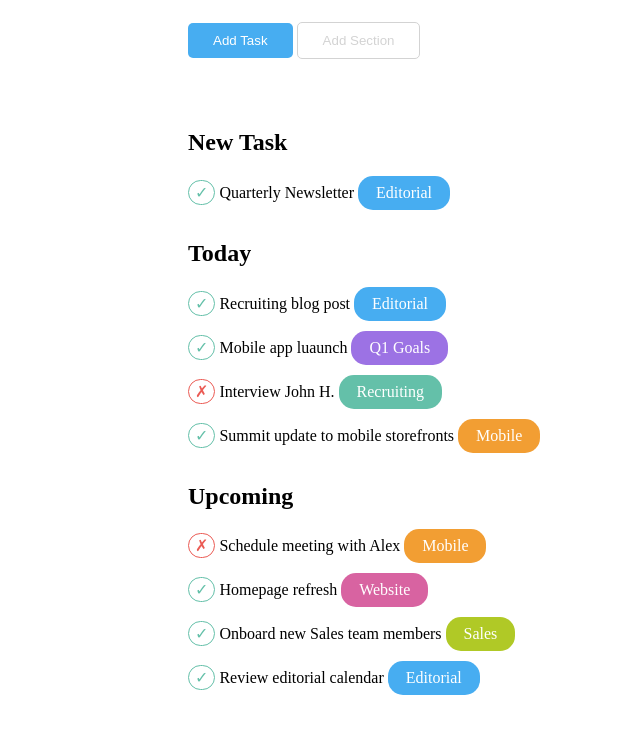
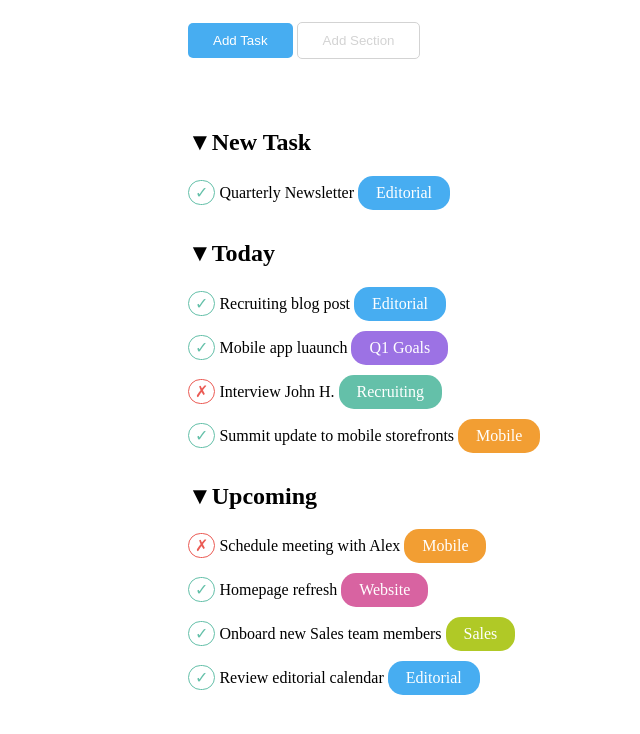
Before and after one commit to Debby95/html-css-toboolist, a plain HTML site: page index.html in a window 1280 px wide. Shown: the part 80-814 px from the top of the page, without its empty margins (0-640 px from the left). Drawn offline with Linux system fonts and the light colour scheme.

Commit message:
Aggiunge arrow

```diff
--- a/styles.css
+++ b/styles.css
@@ -37,7 +37,7 @@
     text-align: center;
 }
 
-.h2::before {
+h2::before {
     content: "\25BC";
 }
 
```
